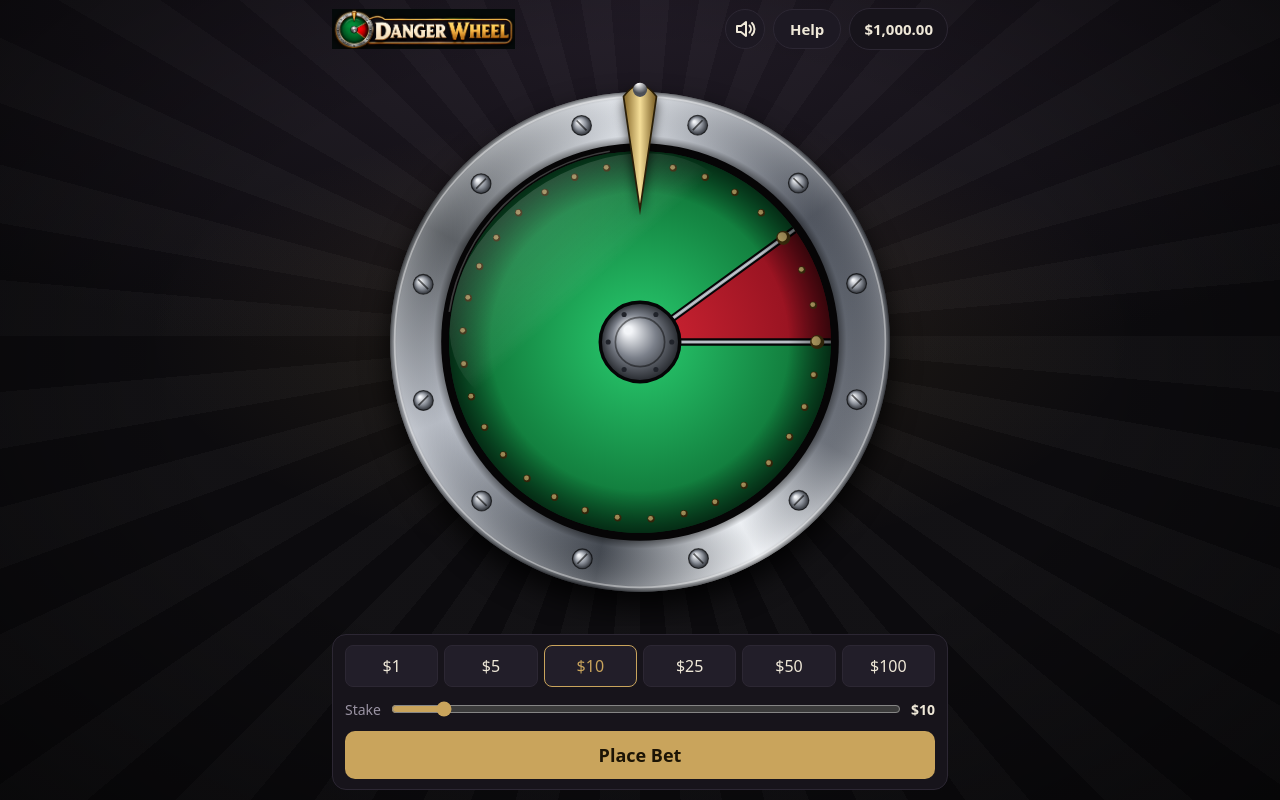
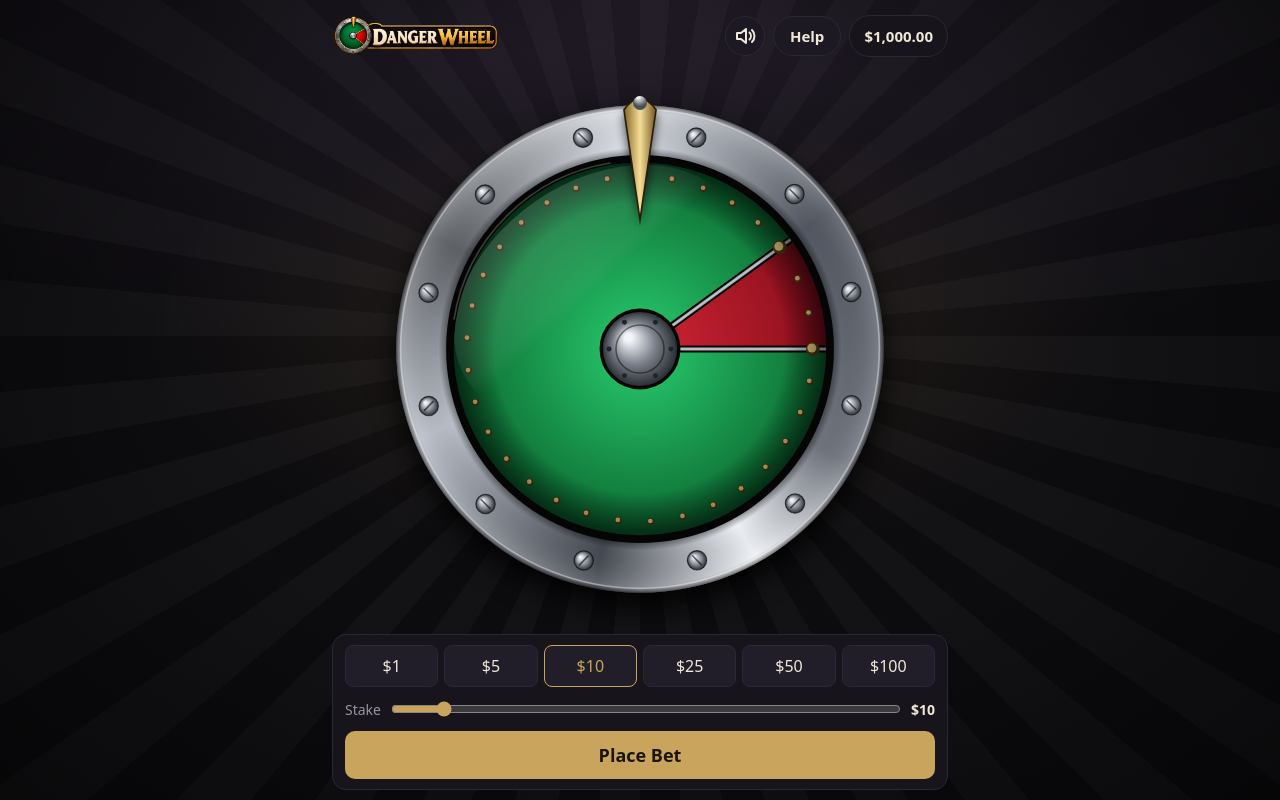
Before and after one commit to milerdo/dangerwheel, a React (Vite) app: page / in a window 1280 px wide. Built offline with nearby package versions, Linux system fonts and the light colour scheme.

Commit message:
logo update

```diff
--- a/src/styles.css
+++ b/src/styles.css
@@ -5,7 +5,7 @@ html,body{margin:0;background:radial-gradient(ellipse at 50% 45%,transparent 50%
 .app{max-width:640px;margin:0 auto;height:100vh;height:100dvh;min-height:540px;padding:max(8px,env(safe-area-inset-top)) 12px max(10px,env(safe-area-inset-bottom));display:flex;flex-direction:column;gap:8px}
 header{display:flex;align-items:center;justify-content:space-between;gap:8px;min-width:0}
 h1{font:600 clamp(18px,5.6vw,30px)/1.1 var(--serif);margin:0;white-space:nowrap;overflow:hidden;text-overflow:ellipsis;min-width:0}
-.logo{display:block;height:clamp(28px,8vw,40px);width:auto;max-width:100%}
+.logo{display:block;height:clamp(40px,11vw,56px);width:auto;max-width:100%;object-fit:contain}
 .tools{display:flex;align-items:center;gap:8px;flex:none}
 .bal{font:600 15px var(--sans);font-variant-numeric:tabular-nums;color:var(--bone);background:var(--panel);border:1px solid var(--line);border-radius:999px;padding:10px 14px;white-space:nowrap}
 .icon{width:40px;height:40px;border-radius:50%;border:1px solid var(--line);background:#1d1923;display:grid;place-items:center;font:600 18px var(--serif);padding:0}
```
Also changed, not shown: public/logo.png.
